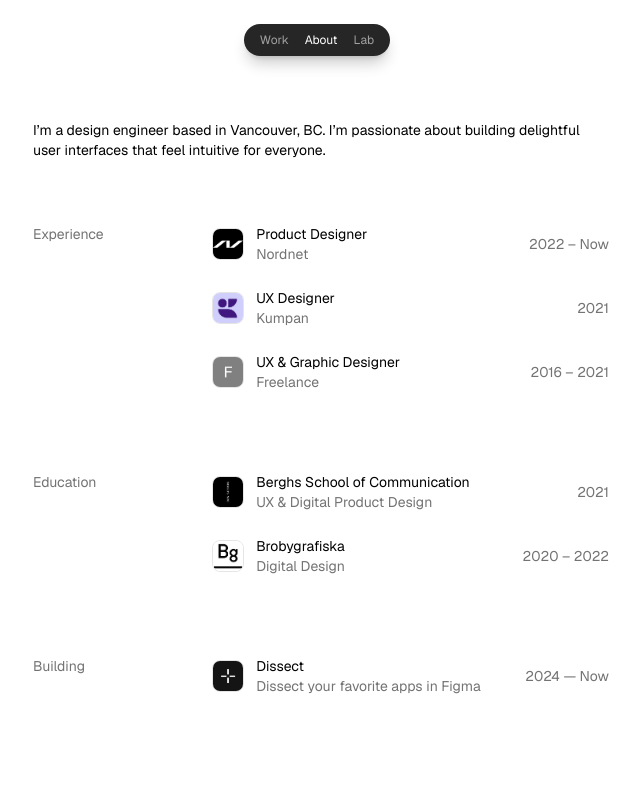
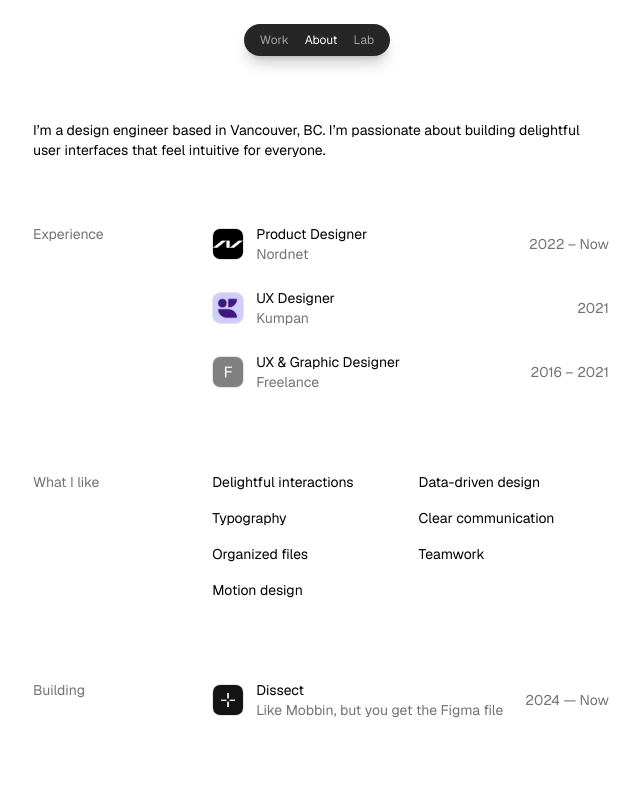
Before and after one commit to axelbergqvist/axl-v1, a Next.js app: page /about in a window 1280 px wide. Shown: the top 800 px of the page, without its empty margins (319-959 px from the left). Built offline with nearby package versions, Linux system fonts and the light colour scheme.

Commit message:
added like section

```diff
--- a/app/about/page.tsx
+++ b/app/about/page.tsx
@@ -86,6 +86,40 @@ export default function Page() {
 
       <div className="flex sm:flex-row flex-col sm:gap-20 gap-6 mb-20">
         <motion.p className="text-sm text-neutral-500 dark:text-neutral-400 w-3/12" variants={childVariants}>
+          What I like
+        </motion.p>
+        <motion.div className="flex flex-row gap-4 w-full">
+          <motion.div className="flex flex-col gap-4 w-full">
+            <motion.p className="text-sm" variants={childVariants}>Delightful interactions</motion.p>
+            <motion.p className="text-sm" variants={childVariants}>Typography</motion.p>
+            <motion.p className="text-sm" variants={childVariants}>Organized files</motion.p>
+            <motion.p className="text-sm" variants={childVariants}>Motion design</motion.p>
+          </motion.div>
+          <motion.div className="flex flex-col gap-4 w-full">
+            <motion.p className="text-sm" variants={childVariants}>Data-driven design</motion.p>
+            <motion.p className="text-sm" variants={childVariants}>Clear communication</motion.p>
+            <motion.p className="text-sm" variants={childVariants}>Teamwork</motion.p>
+          </motion.div>
+        </motion.div>
+      </div>
+
+      <div className="flex sm:flex-row flex-col sm:gap-20 gap-6 mb-20">
+        <motion.p className="text-sm text-neutral-500 dark:text-neutral-400 w-3/12" variants={childVariants}>
+          Building
+        </motion.p>
+        <motion.div className="flex flex-col gap-6 w-full">
+          <ExperienceItem
+            role="Dissect"
+            company="Like Mobbin, but you get the Figma file"
+            date="2024 — Now"
+            imageSrc={Dissect}
+            link="https://nordnet.com" // Example link
+          />
+        </motion.div>
+      </div>
+
+      <div className="flex sm:flex-row flex-col sm:gap-20 gap-6 mb-20">
+        <motion.p className="text-sm text-neutral-500 dark:text-neutral-400 w-3/12" variants={childVariants}>
           Education
         </motion.p>
 
@@ -107,21 +141,9 @@ export default function Page() {
         </motion.div>
       </div>
 
-      <div className="flex sm:flex-row flex-col sm:gap-20 gap-6 mb-20">
-        <motion.p className="text-sm text-neutral-500 dark:text-neutral-400 w-3/12" variants={childVariants}>
-          Building
-        </motion.p>
 
-        <motion.div className="flex flex-col gap-6 w-full">
-          <ExperienceItem
-            role="Dissect"
-            company="Dissect your favorite apps in Figma"
-            date="2024 — Now"
-            imageSrc={Dissect}
-            link="https://nordnet.com" // Example link
-          />
-        </motion.div>
-      </div>
+
+
 
     </motion.section>
   );
--- a/app/components/experienceItem.tsx
+++ b/app/components/experienceItem.tsx
@@ -29,7 +29,7 @@ const ExperienceItem = ({ role, company, date, imageSrc, link }) => {
       target="_blank"
       rel="noopener noreferrer"
       variants={childVariants}
-      whileHover={{ x: 8 }} // Hover animation
+      whileHover={{ x: 4 }} // Hover animation
       transition={{ type: 'spring', stiffness: 400, damping: 30 }} // Optional: Add smoothness to the animation
       className="w-full flex flex-row items-center justify-between"
     >
```
